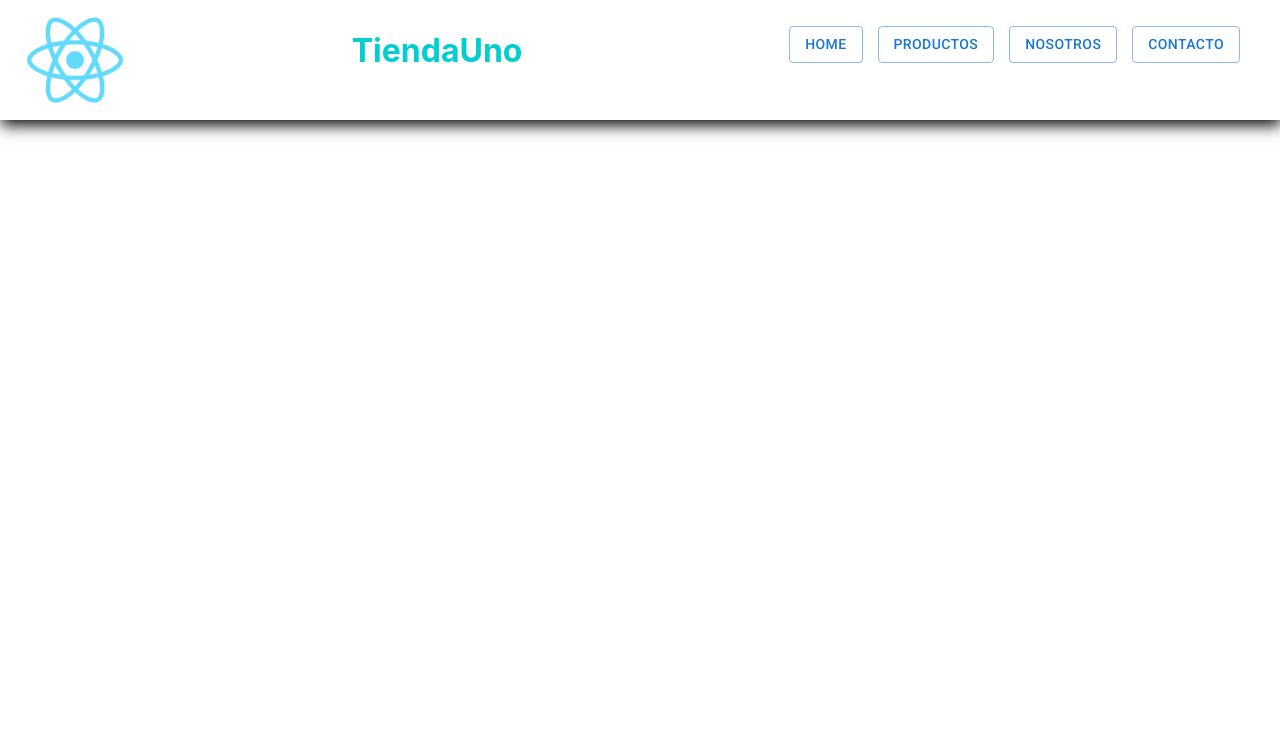
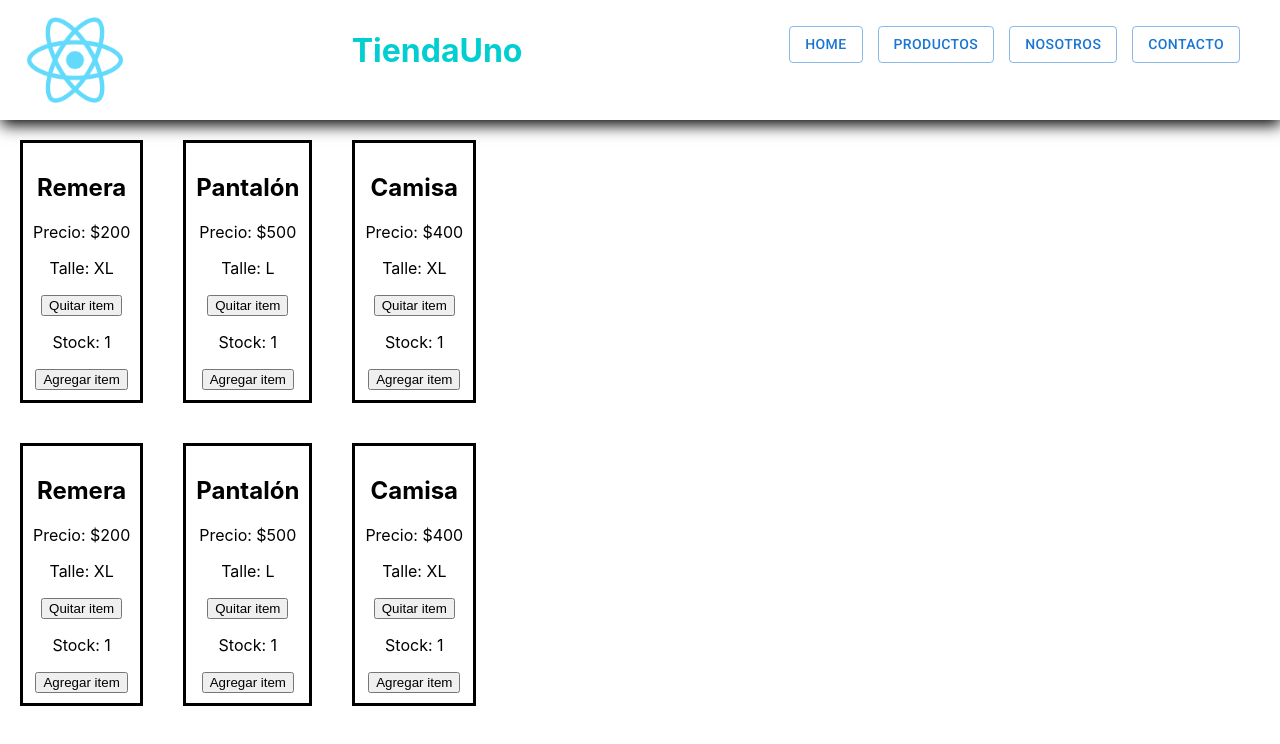
Before and after one commit to FedeCoderHouse/CoderHouse, a React (Create React App) app: page / in a window 1280 px wide. Shown: the top 744 px of the page. Built offline with nearby package versions, Linux system fonts and the light colour scheme.

Commit message:
feat | agregar y quitar item del stock

```diff
--- a/package.json
+++ b/package.json
@@ -5,6 +5,7 @@
   "dependencies": {
     "@emotion/react": "^11.8.2",
     "@emotion/styled": "^11.8.1",
+    "@mui/icons-material": "^5.5.1",
     "@mui/material": "^5.5.0",
     "@mui/styled-engine-sc": "^5.4.2",
     "@testing-library/jest-dom": "^5.16.2",
--- a/src/App.js
+++ b/src/App.js
@@ -1,11 +1,21 @@
 
 import './App.css';
-import NavBar from './components/NavBar';
+import NavBar from './components/NavBar/NavBar';
+import NavBarClass from './components/NavBarClass';
+import Card from './components/Card/Card';
+import CardClass from './components/CardClass';
+import ListProducts from './components/ListProducts/ListProducts';
 
 function App() {
     return (
       <div className="App">
           <NavBar/>
+          <ListProducts>
+            <p>Productos relacionados</p>
+          </ListProducts>
+          <ListProducts>
+            <p>Productos relacionados</p>
+          </ListProducts>
       </div>
     );
   }
--- /dev/null
+++ b/src/components/Card/Card.css
@@ -0,0 +1,7 @@
+.card-med{
+    display: inline-block;
+    margin: 20px;
+    border-style: solid;
+    padding: 10px;
+    text-align: center;
+}
--- /dev/null
+++ b/src/components/Card/Card.js
@@ -0,0 +1,31 @@
+import React,{ useState } from 'react';
+
+import './Card.css';
+
+export default function Card( data ) {
+    const {precio, talle, title} = data;
+    const [count, setCount] = useState(1);
+
+    console.log("Fecha actual: ", new Date().toLocaleString())
+    console.log("estado Contador: ", count);
+
+    const addStock = () => {
+        setCount(count +1)
+    }
+
+    const removeStock = () => {
+        setCount(count -1)
+    }
+
+
+    return(
+        <div className="card-med">
+            <h2>{title}</h2>
+            <p>Precio: ${precio}</p>
+            <p>Talle: {talle}</p>
+            <button onClick={removeStock}>Quitar item</button>
+            <p>Stock: {count}</p>
+            <button onClick={addStock}>Agregar item</button>
+        </div>
+    )
+}
--- /dev/null
+++ b/src/components/CardClass.js
@@ -0,0 +1,18 @@
+import React from 'react';
+
+export default class CardClass extends React.Component {
+constructor(props){
+    super(props)
+}
+
+render(){
+        return(
+            <div className="card-med">
+                <h2>{this.props.title}</h2>
+                <p>Precio: ${this.props.precio}</p>
+                <p>Talle: {this.props.talle}</p>
+                <button>Comprar</button>
+            </div>
+        )
+    }
+}
--- /dev/null
+++ b/src/components/ListProducts/ListProducts.js
@@ -0,0 +1,13 @@
+import Card from '../Card/Card';
+
+const ListProducts = () => {
+
+    return(
+        <div className="container-cards">
+            <Card title='Remera' talle='XL' precio={200}/>
+            <Card title='Pantalón' talle='L' precio={500}/>
+            <Card title='Camisa' talle='XL' precio={400}/>
+        </div>
+    )
+}
+export default ListProducts;
--- /dev/null
+++ b/src/components/NavBarClass.js
@@ -0,0 +1,23 @@
+import React from 'react';
+import Button from '@mui/material/Button';
+
+export default class NavBarClass extends React.Component {
+    render() {
+        return (
+            //Jsx
+            <header>
+            <img src="logo512.png" className="App-logo" alt="logo" />
+            <h1>TiendaUno</h1>
+            <div>
+                <ul className="navbar">
+                    <li><Button variant="outlined">Home</Button></li>
+                    <li><Button variant="outlined">Productos</Button></li>
+                    <li><Button variant="outlined">Nosotros</Button></li>
+                    <li><Button variant="outlined">Contacto</Button></li>
+                </ul>
+            </div>
+            </header>
+        )
+    }
+
+}
```
Also changed, not shown: src/components/Carrito/Carrito.js (added, +11 -0 lines), src/components/Modal/Modal.js (added, +11 -0 lines), src/components/NavBar/NavBar.js (renamed from src/components/NavBar.js), 1 other file (tests, documents, lock files or other folders).
